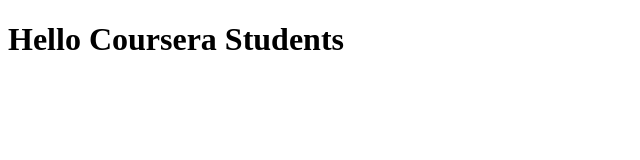
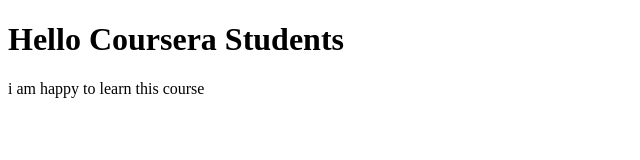
Before and after one commit to wifek-br/coursera-test, a plain HTML site: page index.html in a window 1280 px wide. Shown: the whole page, without its empty margins (0-640 px from the left). Drawn offline with Linux system fonts and the light colour scheme.

Commit message:
next version of web site

```diff
--- a/index.html
+++ b/index.html
@@ -6,5 +6,6 @@
   </head>
   <body>
   <h1>  Hello Coursera Students</h1>
+  i am happy to learn this course
   </body>
 </html>
```
